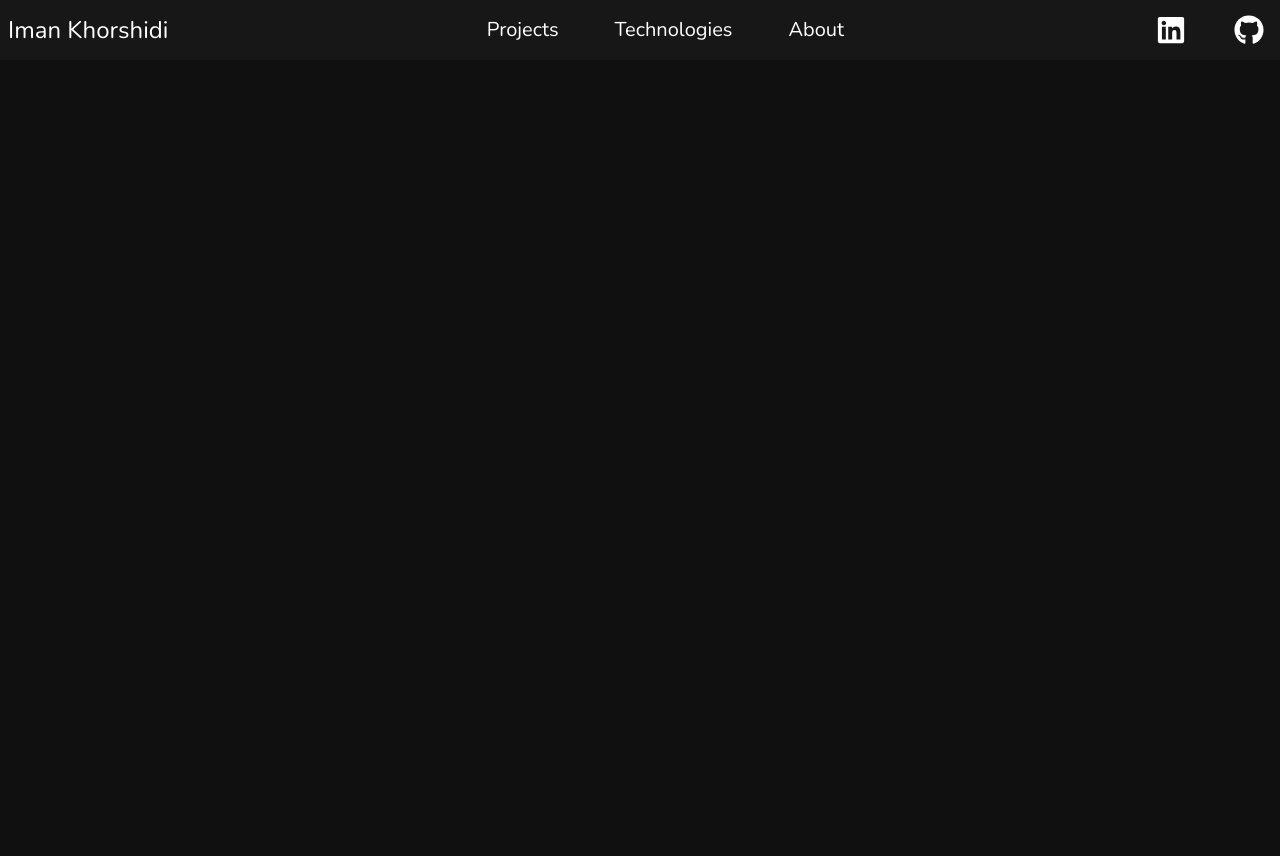
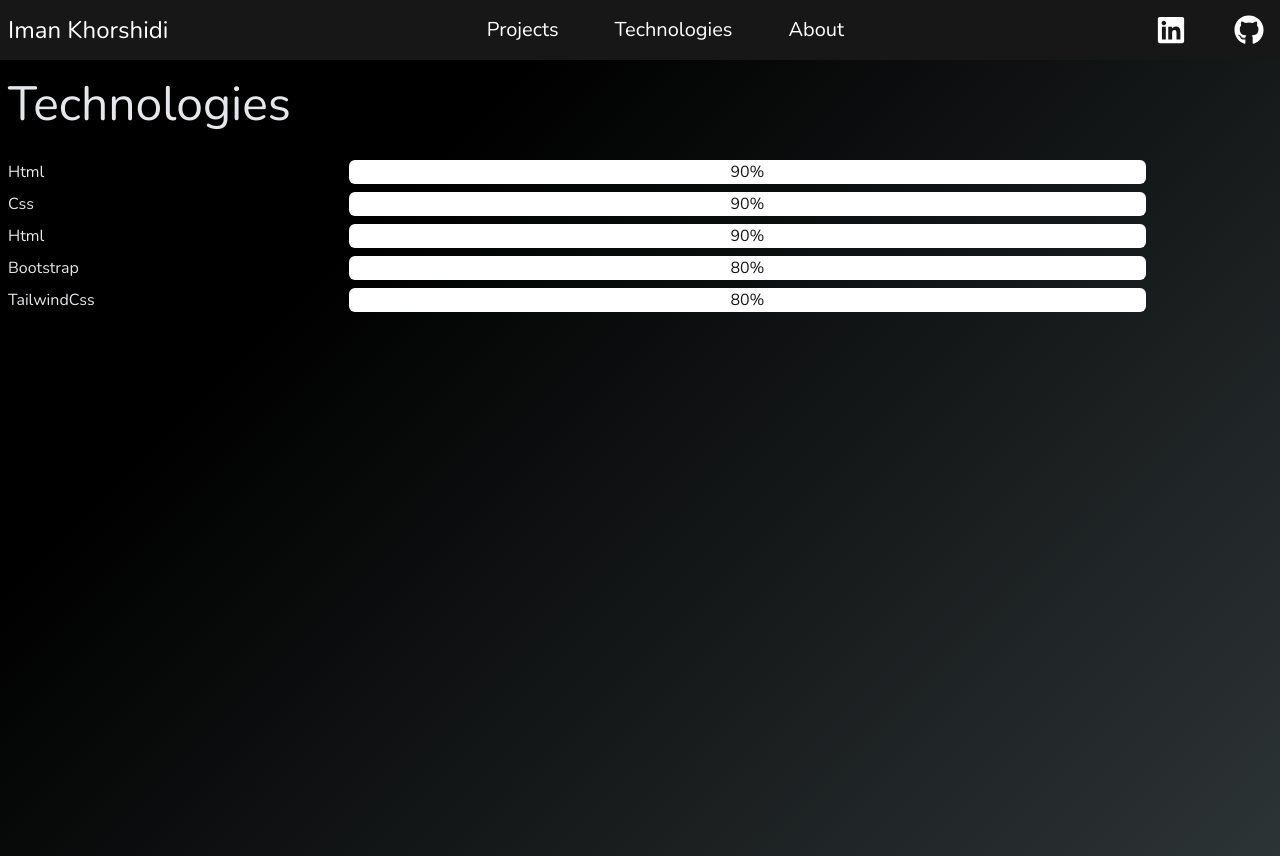
Before and after one commit to Imankh72/portfolio, a Next.js app: page /technologies in a window 1280 px wide. Before the commit the page ends 800 px from the top, so only its background shows below. Built offline with nearby package versions, Linux system fonts and the light colour scheme.

Commit message:
Add: Technologies Component

```diff
--- a/components/Navbar.jsx
+++ b/components/Navbar.jsx
@@ -40,7 +40,7 @@ const Navbar = () => {
             </a>
           </Link>
         ))}
-        <li className="transition-all md:hover:scale-125 md:ml-64">
+        <li className="transition-all md:hover:scale-125 md:ml-32 lg:ml-64">
           <a href="https://www.linkedin.com/in/iman-khorshidi/" target="_blank">
             <FaLinkedin className="transition-all text-3xl ml-2 mb-2 mt-12 cursor-pointer hover:scale-125 md:mb-0 md:mt-0 md:hover:scale-100" />
           </a>
--- a/components/Projects.jsx
+++ b/components/Projects.jsx
@@ -4,7 +4,7 @@ import { projects } from "../data/projects";
 const Projects = () => {
   return (
     <div className="darkGradient mt-14 py-6 h-[100%] md:h-[100vh]">
-      <h1 className="text-5xl pl-2 mb-8">Projects</h1>
+      <h1 className="text-4xl pl-2 mb-8 sm:text-5xl">Projects</h1>
       <div className="flex flex-col items-center gap-8 md:flex-row md:justify-center md:gap-14">
         {projects.map(({ id, title, image, technologies, source, visit }) => (
           <div
--- /dev/null
+++ b/components/Technologies.jsx
@@ -0,0 +1,56 @@
+const Technologies = () => {
+  return (
+    <div className="darkGradient mt-14 py-6 h-[100%] md:h-[100vh]">
+      <h1 className="text-4xl pl-2 mb-8 sm:text-5xl">Technologies</h1>
+      <div className="grid grid-cols-1 px-2 gap-y-2">
+        <div className="flex items-center justify-between w-[90%]">
+          <label>Html</label>
+          <input
+            type="progress"
+            className="inline-block h-[24px] w-[70%] text-center text-neutral-900 rounded-md "
+            defaultValue="90%"
+            readOnly
+          />
+        </div>
+        <div className="flex items-center justify-between w-[90%]">
+          <label>Css</label>
+          <input
+            type="progress"
+            className="inline-block h-[24px] w-[70%] text-center text-neutral-900 rounded-md "
+            defaultValue="90%"
+            readOnly
+          />
+        </div>
+        <div className="flex items-center justify-between w-[90%]">
+          <label>Html</label>
+          <input
+            type="progress"
+            className="inline-block h-[24px] w-[70%] text-center text-neutral-900 rounded-md "
+            defaultValue="90%"
+            readOnly
+          />
+        </div>
+        <div className="flex items-center justify-between w-[90%]">
+          <label>Bootstrap</label>
+          <input
+            type="progress"
+            className="inline-block h-[24px] w-[70%] text-center text-neutral-900 rounded-md "
+            defaultValue="80%"
+            readOnly
+          />
+        </div>
+        <div className="flex items-center justify-between w-[90%]">
+          <label>TailwindCss</label>
+          <input
+            type="progress"
+            className="inline-block h-[24px] w-[70%] text-center text-neutral-900 rounded-md "
+            defaultValue="80%"
+            readOnly
+          />
+        </div>
+      </div>
+    </div>
+  );
+};
+
+export default Technologies;
--- a/pages/technologies.jsx
+++ b/pages/technologies.jsx
@@ -1,5 +1,7 @@
+import Technologies from "../components/Technologies";
+
 const technologies = () => {
-  return <h1>Technologies</h1>;
+  return <Technologies />;
 };
 
 export default technologies;
```
